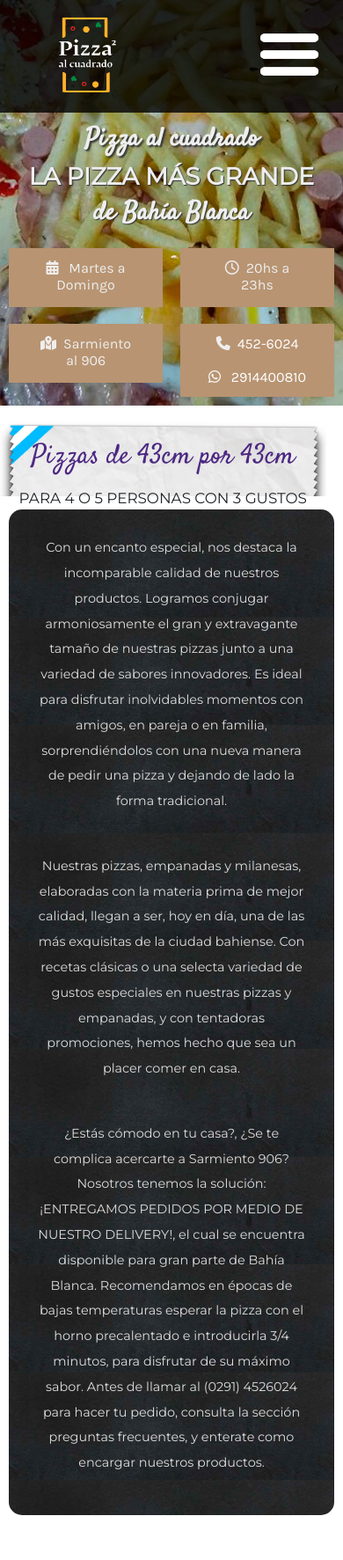
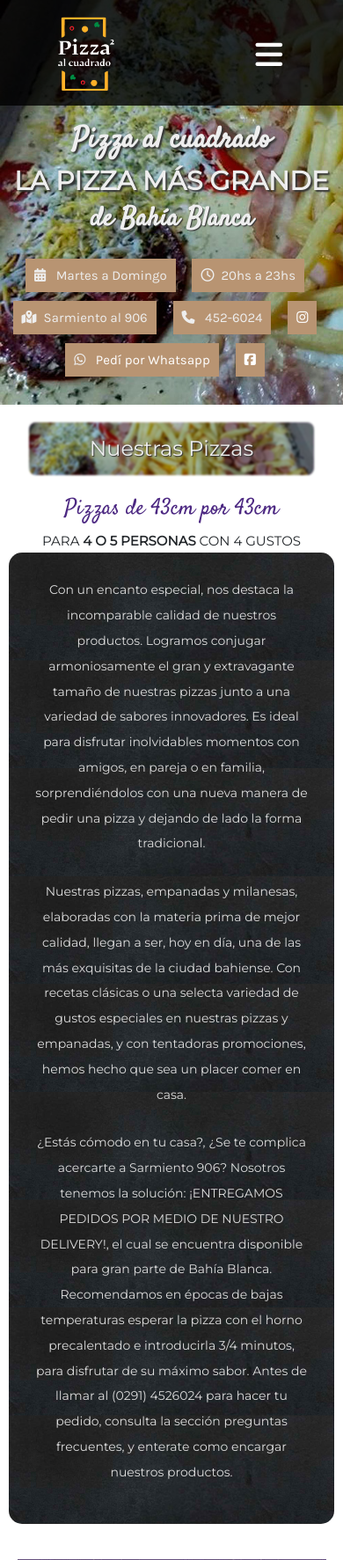
Before and after one commit to Xeron081495/pizza, a PHP site: page / in a window 390 px wide. Shown: the top 1773 px of the page at 88% size. Run offline with PHP 8.4, Linux system fonts and the light colour scheme; some libraries are stand-ins or nearby versions.

Commit message:
agregar boostrap

```diff
--- a/bloques/footer.php
+++ b/bloques/footer.php
@@ -1,5 +1,5 @@
 <footer>
-	<nav id="menu-celu">
+	<nav id="menu-celu" class="d-lg-none">
 		   <a class="opcion-menu" href="./">Inicio</a>
 		   <a class="opcion-menu" href="faq.php">Preguntas Frecuentes</a>
 		   <a class="opcion-menu" href="menu.php">Men&uacute;</a>
--- a/css/footer.css
+++ b/css/footer.css
@@ -157,7 +157,7 @@ footer #firma a{
 	}
 }
 /*celular */
-@media only screen and (max-width:800px) {
+@media only screen and (max-width: 960px) {
 	footer{
 		width: 100%;
 		float: left;
@@ -170,6 +170,7 @@ footer #firma a{
 		clear: both;
 		visibility: visible;
 		height: auto;
+		padding-top: 120px;
 	}
 	footer nav#menu-celu a.opcion-menu{
 		width: 100%;
--- a/css/global.css
+++ b/css/global.css
@@ -33,12 +33,14 @@ body{
 	font-size: 1em;
 	min-width: 1300px;
 }
-
 header#top{
 	width: 100%;
+	background-size: 105% auto;
+    background-repeat: repeat;
+	height: 200px;
 	float: left;
 	color: #EEE;
-	overflow: hidden;
+	transition: background 1s linear;
 }
 
 header#top #logo-menu{
@@ -48,40 +50,34 @@ header#top #logo-menu{
 	margin: 0;
 	padding: 0 15%;
 	clear: both;
-	background: rgba(20, 20, 20, .99);
+	background: rgba(0, 0, 0, .99);
+	height: 150px;
 }
 header#top #logo-menu  #logo{
 	margin: 1em 0;
 	float: left;
 	clear: left;
-	width: 16%;
 }
 header#top #logo-menu  #logo img{
-	width: 100%;
+	width: 195px;
 	border-radius: 15px;
 	float: left;
 	clear: left;
+
 }
 header#top #logo-menu  #datos{
 	font-size: 1em;
-	margin: 2em 0 0;
+	margin: 25px 0 0;
 	float: right;
 	clear: right;
 	text-align: right;
-	width: 70%;
+	width: 80%;
 }
 header#top #logo-menu  #datos .dato{
 	margin: 0 1em;
 }
 header#top #logo-menu  #datos .dato img{
 	margin: 0 0.2em;
-}
-header#top #logo-menu  #datos .dato a{
-	color: #fff;
-	font-size: 1.4em;
-}
-header#top #logo-menu  #datos .dato a:hover{
-	color: rgb(218, 132, 75);
 }
 header#top #logo-menu  nav#menu{
 	font-size: 1em;
@@ -274,7 +270,6 @@ header#top #titulo h3{
 		display: none;
 	}
 	header#top #logo-menu  a#menu-icono{
-		background-image: url("../img/menu.png");
 		background-size: 100%;
 		background-repeat: no-repeat;
 		width: 16%;
--- a/css/index.css
+++ b/css/index.css
@@ -2,9 +2,9 @@
 header#top{
 	width: 100%;
 	background: url("../img/header.jpg");
-	background-size: 100%;
-    background-repeat: no-repeat;
-	height: 700px;
+	background-size: 105% auto;
+    background-repeat: repeat;
+	height: 680px;
 	float: left;
 	color: #EEE;
 	transition: background 1s linear;
@@ -18,26 +18,29 @@ header#top #logo-menu{
 	padding: 0 15%;
 	clear: both;
 	background: rgba(0, 0, 0, .8);
+	height: 150px;
+	overflow: hidden;
+	position: fixed;
 }
 header#top #logo-menu  #logo{
 	margin: 1em 0;
 	float: left;
 	clear: left;
-	width: 16%;
 }
 header#top #logo-menu  #logo img{
-	width: 100%;
+	width: 195px;
 	border-radius: 15px;
 	float: left;
 	clear: left;
+
 }
 header#top #logo-menu  #datos{
 	font-size: 1em;
-	margin: 2em 0 0;
+	margin: 25px 0 0;
 	float: right;
 	clear: right;
 	text-align: right;
-	width: 70%;
+	width: 80%;
 }
 header#top #logo-menu  #datos .dato{
 	margin: 0 1em;
@@ -79,7 +82,7 @@ header#top h1#nombre{
 	width: 100%;
 	text-align: center;
 	font-size: 3.2em;
-	margin-top: 2em;
+	margin-top: 200px;
 	float: left;
 	text-shadow: 2px 2px 2px #333;
 	font-weight: bold;
@@ -104,7 +107,7 @@ header#top h1#slogan2{
 	font-weight: bold;
 }
 header#top #cuadros{
-	margin-top: 6em;
+	margin-top: 90px;
 	float: left;
 	text-align: center;
 	width: 100%;
@@ -136,16 +139,19 @@ section#menu-atajos{
 	text-align: center;
 	margin-top: 1em;
 	clear: both;
+	z-index: inherit;
+	width: 100%;
 }
 
 
 section#menu-atajos .opcion{
-	float: left;
-	text-align: center;
+	display: inline-block;
 	background-color: #FEEEFE;
 	min-height: 2em;
 	position: relative;
 	border-radius: 0.5em;
+	width: 600px;
+	max-width: 100%;
 }
 section#menu-atajos .opcion .pizza{
 	background: url("../img/header4.jpg");
@@ -180,6 +186,7 @@ section#menu-atajos .opcion .texto{
 	font-family: 'Montserrat', Arial, Helvetica;
 	text-shadow: 1px 1px 1px #333;
 	color: #EEE;
+	font-weight: 400;
 }
 
 
@@ -249,178 +256,36 @@ section#oferta img{
 
 /*arreglos para la versión grande */
 @media only screen and (min-width: 1400px)  {
-	header#top #logo-menu  #datos{
-		margin: 2.5em 0 0;
-	}
-	header#top #logo-menu  nav#menu{
-		margin: 2.5em 0 0 0;
-	}
-	section#nosotros h4{
-		font-size: 1em;
-		width: 80%;
-	}
-	section#oferta{
-		width: 20%;
-		float: right;
-		text-align: center;
-		margin: 4.2em 0;
-		margin-right: 10%;
-	}
 }
 
 /* Version para netbook*/
-@media only screen and (max-width: 1350px)  {
+@media only screen and (max-width: 1200px)  {
 
+header#top #logo-menu  nav#menu a.opcion-menu{
+	margin: 0em 0.5em;
+}
+}
+/*celular */
+@media only screen and (max-width: 960px) {
+	body{
+		min-width: 320px;
+	}
 	header#top{
-		height: 500px;
+		background-size: auto 100%;
+		height: 460px;
 	}
 
 	header#top #logo-menu{
-		padding: 0 5%;
-	}
-	header#top #logo-menu  #logo{
-		width: 16%;
-	}
-	header#top #logo-menu  #logo img{
-		border-radius: 5px;
-	}
-	header#top #logo-menu  #datos{
-		font-size: 0.9em;
-		margin: 1em 0 0;
-	}
-	header#top #logo-menu  #datos .dato{
-		margin: 0 1em;
-	}
-	header#top #logo-menu  #datos .dato img{
-		margin: 0 0.2em;
-	}
-	header#top #logo-menu  nav#menu{
-		font-size: 0.9em;
-		margin: 2.4em 0 0 0;
-		float: right;
-		clear: right;
-		text-align: right;
-		width: 80%;
-	}
-	header#top #logo-menu  nav#menu a.opcion-menu{
-		font-size: 1em;
-		margin: 0em 0.5em;
-		float: right;
-		padding: 0 0.5em;
-	}
-
-
-	header#top h1#nombre{
-		font-size: 2.5em;
-		margin-top: 1em;
-	}
-	header#top h1#slogan1{
-		font-size: 3em;
-		text-transform: uppercase;
-		float: left;
-		text-shadow: 1px 1px 1px #333;
-	}
-	header#top h1#slogan2{
-		font-size: 2.5em;
-	}
-	header#top #cuadros{
-		margin-top: 5em;
-	}
-	header#top #cuadros .cuadro{
-		font-size: 1em;
-	}
-
-	section#nosotros{
-		width: 100%;
-	}
-	section#nosotros h3{
-		display: block-inline;
-		background-image: url("../img/papel.png");
-		background-repeat: no-repeat;
-		background-position: center top;
-	}
-
-	section#nosotros h3 span h1{
-		font-family: 'Satisfy', Arial, Helvetica;
-		font-weight: normal;
-		color: #4C2882;
-	}
-	section#nosotros h3 span.sub{
-		font-family: 'Montserrat', Arial, Helvetica;
-		font-weight: normal;
-		text-transform: uppercase;
-	}
-	section#nosotros h4{
-		display: block-inline;
-		background-color: #666;
-		padding-top: 0.5em;
-		padding-bottom: 0em;
-		width: 90%;
-		margin: 0 auto;
-		background-image: url("../img/fondo-gris.jpg");
-		font-family: 'Montserrat', Arial, Helvetica;
-		color: #DDD;
-		padding: 2em;
-		border-radius: 15px;
-		line-height: 2em;
-		font-weight: normal;
-		font-size: 0.9em;
-	}
-	section#nosotros h4 p{
-		padding-bottom: 2em;
-	}
-	section#nosotros h4 p.ultimo{
-		padding-bottom: 0em;
-	}
-
-	section#oferta{
-		width: 50%;
-		float: right;
-		text-align: center;
-		margin: 1em 25%;
-	}
-	section#oferta img{
-		width: 100%;
-		float: left;
-		text-align: center;
-		margin: 2em 0;
-	}
-
-}
-/*celular */
-@media only screen and (max-width:800px) {
-	header#top{
-		width: 100%;
-		float: left;
-		clear: both;
-		overflow: hidden;
-		background-size: auto 100%;
-		background-position: center center;
-		background-repeat: repeat;
-		height: auto;
-	}
-
-	header#top #logo-menu{
-		float: left;
-		clear: both;
-		width: 100%;
-		margin: 0;
 		padding: 0 1%;
-		clear: both;
-		background: rgba(0, 0, 0, .8);
-		overflow: hidden;
+		height: 120px;
 	}
 	header#top #logo-menu  #logo{
 		margin: 1em 5%;
 		float: left;
 		clear: left;
-		width: 40%;
 	}
 	header#top #logo-menu  #logo img{
-		width: 100%;
-		border-radius: 15px;
-		float: left;
-		clear: left;
+		width: 150px;
 	}
 	header#top #logo-menu  #datos{
 		display: none;
@@ -429,75 +294,57 @@ section#oferta img{
 		display: none;
 	}
 	header#top #logo-menu  a#menu-icono{
-		background-image: url("../img/menu.png");
-		background-size: 100%;
-		background-repeat: no-repeat;
 		width: 20%;
 		margin-left: 15%;
 		margin-right: 5%;
-		margin-top: 1.5em;
+		margin-top: 38px;
 		float: right;
 		clear: right;
-		height: 6em;
 		visibility: visible;
+		color: #FFF;
+		font-size: 35px;
 	}
 
 	header#top h1#nombre{
-		margin-top: 0.5em;
-		font-size: 1.8em;
+		margin-top: 140px;
+		font-size: 33px;
 	}
 	header#top h1#slogan1{
-		font-size: 1.7em;
+		font-size: 30px;
 	}
 	header#top h1#slogan2{
-		font-size: 1.8em;
+		font-size: 30px;
 	}
 	header#top #cuadros{
-		margin-top: 0.25em;
+		margin-top: 18px;
 		float: left;
 		text-align: center;
 		width: 100%;
+		padding: 0 2%;
 	}
-	header#top .cuadros_celu{
+	header#top #cuadros .cuadro{
+		padding: 10px;
+		font-size: 15px;
+		margin-bottom: 10px;
 		display: inline-block;
 	}
-	header#top .cuadros_pc{
-		display: none;
+	header#top #cuadros .cuadro a{
+		text-decoration: none;
+		color: white;
 	}
-	header#top #cuadros .linea{
-		float: left;
-		clear: both;
+
+	section#menu-atajos{
+		margin-top: 0px;
 		width: 100%;
 	}
-	header#top #cuadros .linea .cuadro{
-		float: left;
-		width: 45%;
-		margin: 0.6em 2.5%;
-		font-size: 1.1sem;
-		min-height: 4.2em;
-	}
-
-
-	section#menu-atajos{
-	}
-
 
 	section#menu-atajos .opcion{
 		width: 90%;
 		float: left;
 		margin: 0 5%;
-		margin-top: 1em;
+		margin-top: 20px;;
 	}
 
-	section#menu-atajos .opcion .pizza{
-		background: url("../img/header4.jpg");
-	}
-	section#menu-atajos .opcion .milanesa{
-		background: url("../img/header6.jpg");
-	}
-	section#menu-atajos .opcion .empanada{
-		background: url("../img/header10.jpg");
-	}
 	section#menu-atajos .opcion .fondo{
 		background-position: center center;
 		background-size: 100% auto;
@@ -513,22 +360,26 @@ section#oferta img{
 		width: 100%;
 		float: left;
 		text-align: center;
-		margin: 1em 0;
+		margin: 0;
 	}
 	section#nosotros h3{
 		float: left;
 		background-size: 100%;
 		padding: 0.7em 10%;
 		padding-bottom: 0;
-		width: 95%;
-		margin: 0 2.5%;
+		width: 100%;
+		background-image: none;
 	}
 
 	section#nosotros h3 span h1{
-		font-size: 1.1em;
+		font-size: 25px;
+		text-align: center;
+		margin-bottom: 0;
 	}
 	section#nosotros h3 span.sub{
-		font-size: 0.6em;
+		font-size: 15px;
+		text-align: center;
+		margin-bottom: 10px;;
 	}
 	section#nosotros h4{
 		float: left;
@@ -537,7 +388,8 @@ section#oferta img{
 		margin: 0 2.5%;
 	}
 	section#nosotros h4 p{
-		padding-bottom: 2em;
+		font-size: 14px;
+		padding-bottom: 10px;
 	}
 	section#nosotros h4 p.ultimo{
 		padding-bottom: 0em;
@@ -556,3 +408,18 @@ section#oferta img{
 		margin: 2em 0;
 	}
 }
+
+
+/*celular */
+@media only screen and (max-width: 359px) {
+
+	header#top{
+		height: 480px;
+	}
+
+	header#top h1#slogan1{
+		font-size: 28px;
+	}
+
+
+}
--- a/index.php
+++ b/index.php
@@ -104,7 +104,7 @@ function avanzar(){
        <div id="logo-menu">
 			<div id="logo"><a href="./"><img src="img/logo.png" /></a></div>
 			<div id="datos">
-				<span class="dato">Encontranos en <strong>Sarmiento 906</strong></span>
+				<span class="dato"><span class="d-none d-xl-inline-block mr-2">Encontranos en </span><strong>Sarmiento 906</strong></span>
 				<span class="dato">Delivery al (0291) <strong>4526-024</strong></span>
 				<span class="dato">
 					<a href="https://www.facebook.com/pizzaalcuadrado" target="_blanck"><i class="fab fa-facebook-square ml-2"></i></a>
@@ -118,12 +118,12 @@ function avanzar(){
 				<a class="opcion-menu" href="faq.php">Preguntas Frecuentes</a>
 				<a class="opcion-menu" href="menu.php">Men&uacute;</a>
 			</nav>
-			<a href="#menu-celu" id="menu-icono"></a>
+			<a href="#menu-celu" id="menu-icono"><i class="fas fa-bars"></i></a>
 	   </div>
 	   <h1 id="nombre">Pizza al cuadrado</h1>
 	   <h1 id="slogan1">La pizza m&aacute;s grande</h1>
 	   <h1 id="slogan2">de Bah&iacute;a Blanca</h1>
-	   <div id="cuadros" class="cuadros_celu">
+	   <div id="cuadros" class="cuadros_celu d-none">
 			<div class="linea">
 				<h3 class="cuadro calendario"><i class="fas fa-calendar-alt mr-2"></i> Martes a Domingo</h3>
 				<h3 class="cuadro reloj"><i class="far fa-clock mr-2"></i>20hs a <br> 23hs</h3>
@@ -138,23 +138,35 @@ function avanzar(){
 				</h3>
 			</div>
 	   </div>
-	   <div id="cuadros" class="cuadros_pc">
+	   <div id="cuadros" class="cuadros_pc d-inline-block">
 			<h3 class="cuadro calendario"><i class="fas fa-calendar-alt mr-2"></i> Martes a Domingo</h3>
 			<h3 class="cuadro reloj"><i class="far fa-clock mr-2"></i>20hs a 23hs</h3>
 			<h3 class="cuadro lugar" onclick="siguiente()"><i class="fas fa-map-marked-alt mr-2"></i>Sarmiento al 906</h3>
-			<h3 class="cuadro persona"><i class="fas fa-phone mr-2"></i> 452-6024</h3>
-			<h3 class="cuadro persona"><i class="fab fa-whatsapp mr-2"></i> 291-4400810</h3>
+			<h3 class="cuadro persona">
+				<i class="fas fa-phone mr-2"></i>
+				452-6024
+			</h3>
+			<h3 class="cuadro persona d-md-none">
+				<a href="http://instagram.com/pizaalcuadrado" target="_blanck"><i class="fab fa-instagram"></i></a>
+			</h3>
+			<h3 class="cuadro persona">
+				<i class="fab fa-whatsapp mr-2"></i>
+				<a href="https://api.whatsapp.com/send?phone=5492914400810" target="_blanck">Pedí por Whatsapp</a>
+			</h3>
+			<h3 class="cuadro persona d-md-none">
+				<a href="https://www.facebook.com/pizzaalcuadrado" target="_blanck"><i class="fab fa-facebook-square"></i></a>
+			</h3>
 	   </div>
     </header>
-	<!--<section id="menu-atajos" class="col-12">
+	<section id="menu-atajos" class="col-12">
 		<a href="menu.php#tag-pizza">
 		<div class="opcion">
 			<div class="pizza fondo"></div>
-			<div class="texto">Menu de Pizzas</div>
+			<div class="texto">Nuestras Pizzas</div>
 		</div>
 		</a>
 
-		<div class="col-0 col-lg-0 col-xl-2 float-left">&nbsp;</div>
+		<!-- <div class="col-0 col-lg-0 col-xl-2 float-left">&nbsp;</div>
 
 		<a href="menu.php#tag-milanesa">
 		<div class="opcion float-left col-12 col-lg-6 col-xl-4">
@@ -173,15 +185,15 @@ function avanzar(){
 		</a>
 
 
-		<div class="col-0 col-lg-0 col-xl-2 float-left">&nbsp;</div>
-	</section>-->
+		<div class="col-0 col-lg-0 col-xl-2 float-left">&nbsp;</div>-->
+	</section>
 
     <section id="nosotros">
 	  <h3 class="m-0 p-0 pt-4">
 		<span>
 			<h1>Pizzas de 43cm por 43cm</h1>
 		</span>
-		<span class="sub">Para 4 o 5 personas con 3 gustos</span>
+		<span class="sub">Para <strong>4 o 5 personas</strong> con 4 gustos</span>
 	  </h3>
 	  <h4>
 	    <p>
```
